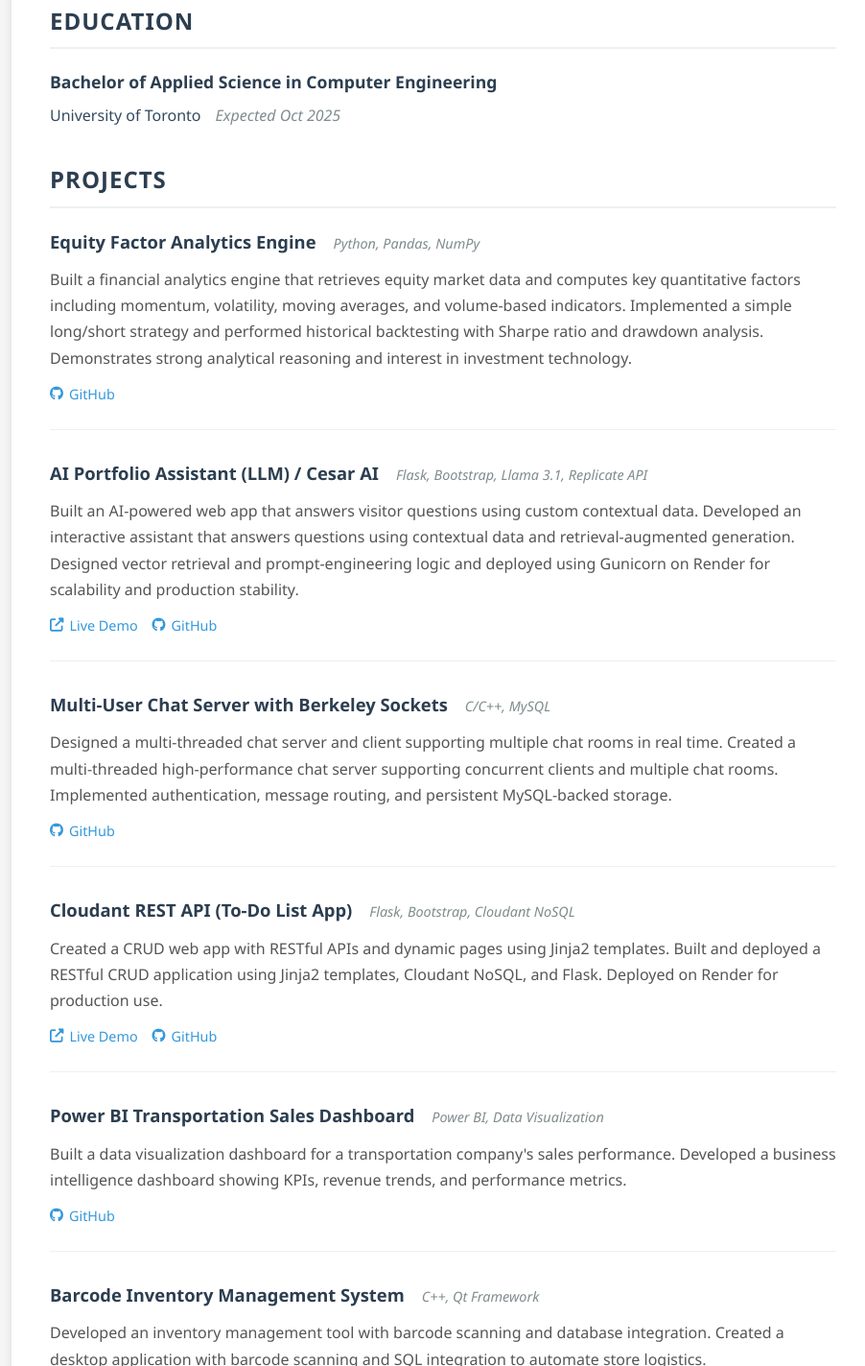
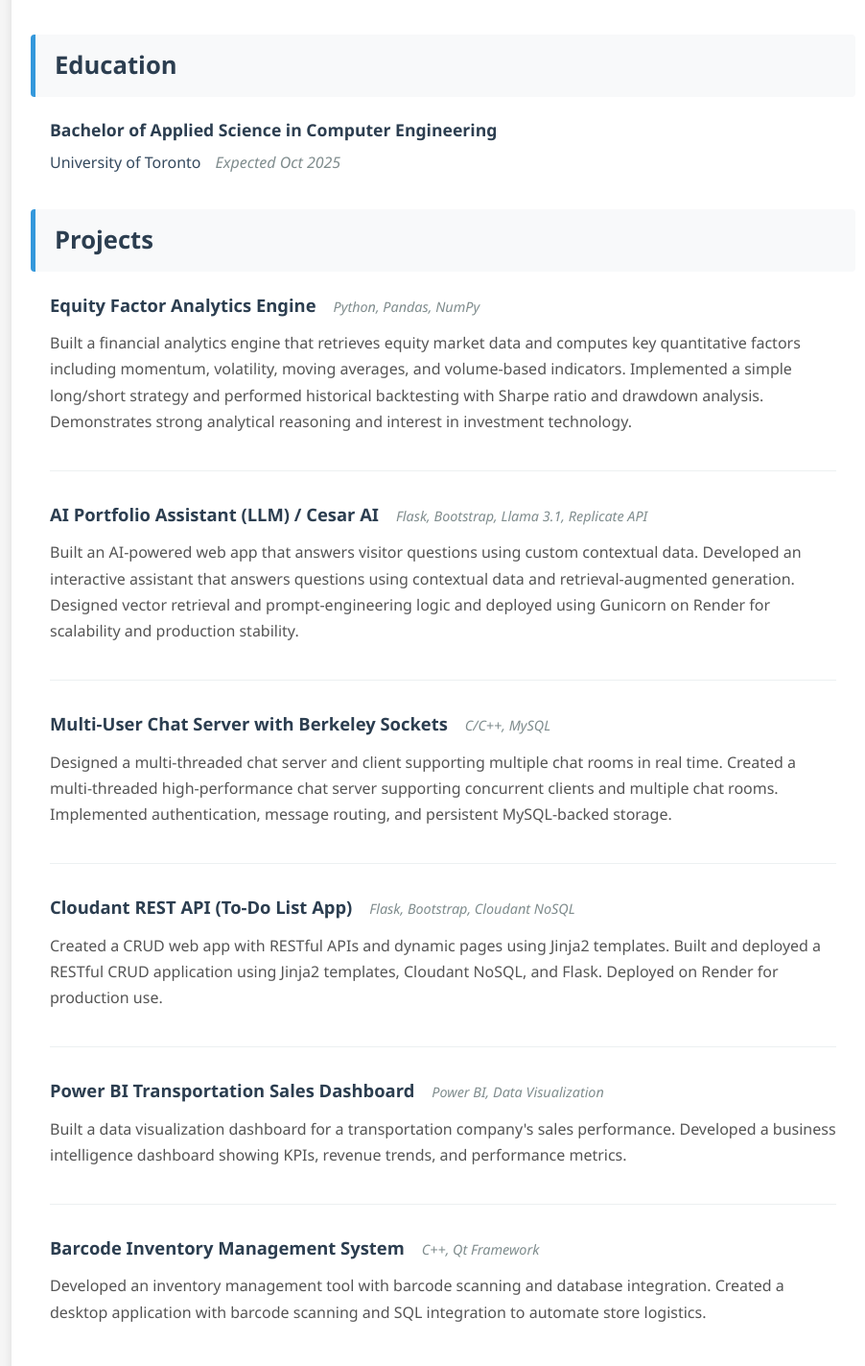
Before and after one commit to CesarAugusto00/EasyResume, a plain HTML site: page index.html in a window 1280 px wide. Shown: the part 1377-2800 px from the top of the page at 96% size, without its empty margins (178-1080 px from the left). Drawn offline with Linux system fonts and the light colour scheme.

Commit message:
Changes to style

```diff
--- a/index.html
+++ b/index.html
@@ -18,9 +18,6 @@
                 </a>
                 <a href="https://ca.linkedin.com/in/cesar-augusto-vargas-santini-8679ab212" target="_blank" class="contact-link">
                     <i class="fab fa-linkedin"></i> LinkedIn
-                </a>
-                <a href="#" class="contact-link">
-                    <i class="fas fa-globe"></i> My Website
                 </a>
             </div>
         </header>
@@ -101,9 +98,6 @@
                 <p class="project-description">
                     Built a financial analytics engine that retrieves equity market data and computes key quantitative factors including momentum, volatility, moving averages, and volume-based indicators. Implemented a simple long/short strategy and performed historical backtesting with Sharpe ratio and drawdown analysis. Demonstrates strong analytical reasoning and interest in investment technology.
                 </p>
-                <div class="project-links">
-                    <a href="#" class="project-link"><i class="fab fa-github"></i> GitHub</a>
-                </div>
             </div>
 
             <div class="project-item">
@@ -114,10 +108,6 @@
                 <p class="project-description">
                     Built an AI-powered web app that answers visitor questions using custom contextual data. Developed an interactive assistant that answers questions using contextual data and retrieval-augmented generation. Designed vector retrieval and prompt-engineering logic and deployed using Gunicorn on Render for scalability and production stability.
                 </p>
-                <div class="project-links">
-                    <a href="#" class="project-link"><i class="fas fa-external-link-alt"></i> Live Demo</a>
-                    <a href="#" class="project-link"><i class="fab fa-github"></i> GitHub</a>
-                </div>
             </div>
 
             <div class="project-item">
@@ -128,9 +118,6 @@
                 <p class="project-description">
                     Designed a multi-threaded chat server and client supporting multiple chat rooms in real time. Created a multi-threaded high-performance chat server supporting concurrent clients and multiple chat rooms. Implemented authentication, message routing, and persistent MySQL-backed storage.
                 </p>
-                <div class="project-links">
-                    <a href="#" class="project-link"><i class="fab fa-github"></i> GitHub</a>
-                </div>
             </div>
 
             <div class="project-item">
@@ -141,10 +128,6 @@
                 <p class="project-description">
                     Created a CRUD web app with RESTful APIs and dynamic pages using Jinja2 templates. Built and deployed a RESTful CRUD application using Jinja2 templates, Cloudant NoSQL, and Flask. Deployed on Render for production use.
                 </p>
-                <div class="project-links">
-                    <a href="#" class="project-link"><i class="fas fa-external-link-alt"></i> Live Demo</a>
-                    <a href="#" class="project-link"><i class="fab fa-github"></i> GitHub</a>
-                </div>
             </div>
 
             <div class="project-item">
@@ -155,9 +138,6 @@
                 <p class="project-description">
                     Built a data visualization dashboard for a transportation company's sales performance. Developed a business intelligence dashboard showing KPIs, revenue trends, and performance metrics.
                 </p>
-                <div class="project-links">
-                    <a href="#" class="project-link"><i class="fab fa-github"></i> GitHub</a>
-                </div>
             </div>
 
             <div class="project-item">
@@ -168,9 +148,7 @@
                 <p class="project-description">
                     Developed an inventory management tool with barcode scanning and database integration. Created a desktop application with barcode scanning and SQL integration to automate store logistics.
                 </p>
-                <div class="project-links">
-                    <a href="#" class="project-link"><i class="fab fa-github"></i> GitHub</a>
-                </div>
+            </div>
             </div>
         </section>
 
--- a/styles.css
+++ b/styles.css
@@ -68,14 +68,16 @@ body {
 }
 
 .section-title {
-    font-size: 1.5em;
-    font-weight: 600;
+    font-size: 1.6em;
+    font-weight: 700;
     color: #2c3e50;
     margin-bottom: 20px;
-    padding-bottom: 8px;
-    border-bottom: 2px solid #ecf0f1;
-    text-transform: uppercase;
-    letter-spacing: 1px;
+    padding: 12px 20px;
+    border-left: 5px solid #3498db;
+    background-color: #f8f9fa;
+    border-radius: 4px;
+    margin-left: -20px;
+    margin-right: -20px;
 }
 
 /* Summary Section */
@@ -282,7 +284,7 @@ body {
 .skill-category {
     padding: 15px;
     background-color: #f8f9fa;
-    border-left: 3px solid #2c3e50;
+    border-left: 3px solid #3498db;
     border-radius: 4px;
 }
 
@@ -291,9 +293,6 @@ body {
     font-weight: 600;
     color: #2c3e50;
     margin-bottom: 8px;
-    text-transform: uppercase;
-    font-size: 0.85em;
-    letter-spacing: 0.5px;
 }
 
 .skill-items {
@@ -363,7 +362,11 @@ body {
     }
 
     .section-title {
-        font-size: 1.3em;
+        font-size: 1.4em;
+        margin-left: -25px;
+        margin-right: -25px;
+        padding-left: 25px;
+        padding-right: 25px;
     }
 }
 
```
